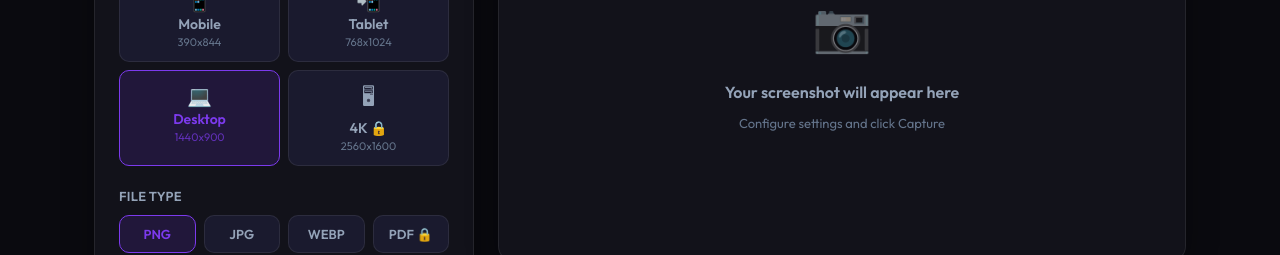
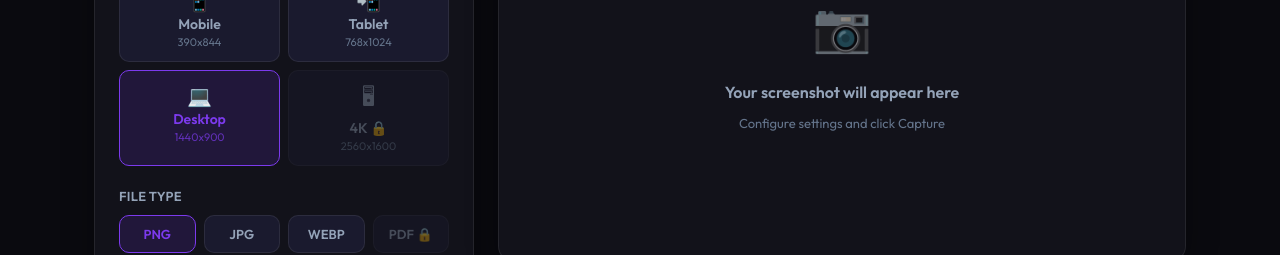
Before and after one commit to MyWorld0007/shotlyapi, a React (Vite) app: page /playground in a window 1280 px wide. Shown: the part 545-800 px from the top of the page. Built offline with nearby package versions, Linux system fonts and the light colour scheme.

Commit message:
feat: add pg-locked CSS for disabled premium buttons (4K, PDF, JSON)

```diff
--- a/src/styles/global.css
+++ b/src/styles/global.css
@@ -354,6 +354,11 @@ footer .container{max-width:var(--max);margin:0 auto;padding:0 24px}
 .theme-label{font-size:12px;opacity:.4;transition:opacity .3s}
 .theme-label.active{opacity:1}
 
+/* Locked/disabled buttons */
+.pg-locked{opacity:.4!important;cursor:not-allowed!important;position:relative}
+.pg-locked:hover{border-color:var(--border)!important;color:var(--text-dim)!important}
+.pg-locked:disabled{cursor:not-allowed}
+
 /* Responsive */
 @media(max-width:900px){.pg-layout{grid-template-columns:1fr}.pg-result-area{position:static}.pg-guide-grid{grid-template-columns:1fr 1fr}.pg-steps{grid-template-columns:1fr 1fr}.pg-output-grid{grid-template-columns:1fr}}
 @media(max-width:600px){.pg-guide-grid{grid-template-columns:1fr}.pg-steps{grid-template-columns:1fr}.pg-segmented{grid-template-columns:1fr 1fr}.pg-segmented-sm{grid-template-columns:1fr 1fr 1fr 1fr}}
```
